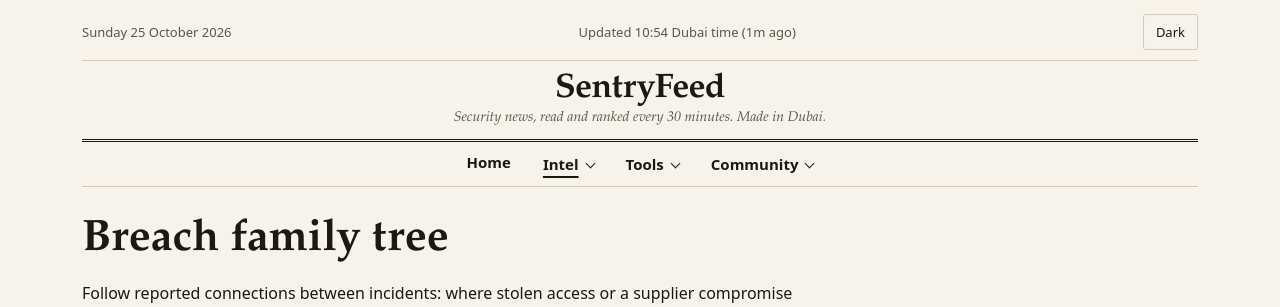
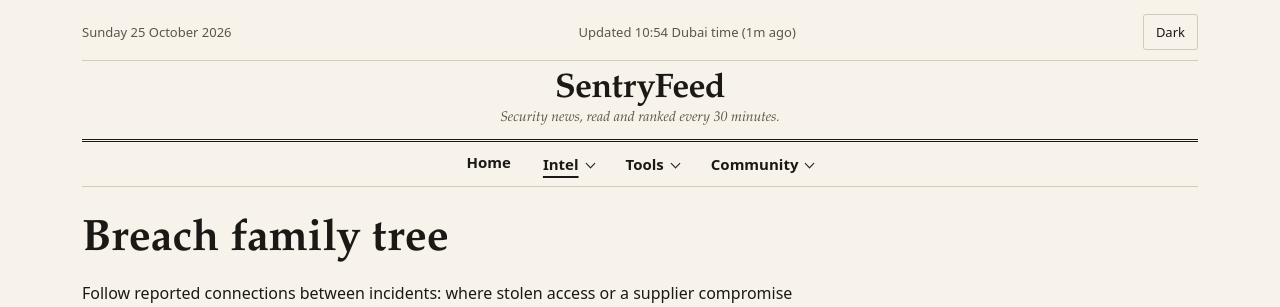
Before and after one commit to kaid0x/sentryfeed, a Flask app: page /breaches in a window 1280 px wide. Shown: the top 307 px of the page. Run offline with Flask 3, Linux system fonts and the light colour scheme; data comes from the database, SQL or seed files in the repository; data that the repository does not hold is empty.

Commit message:
Remove location from site tagline

```diff
--- a/templates/base.html
+++ b/templates/base.html
@@ -120,7 +120,7 @@
     {{ ui.theme_button() }}
   </div>
   <a class="nameplate" href="/">SentryFeed</a>
-  <p class="tagline">Security news, read and ranked every 30 minutes. Made in Dubai.</p>
+  <p class="tagline">Security news, read and ranked every 30 minutes.</p>
   {{ ui.menus(site_nav, active) }}
 </header>
 </div>
```
